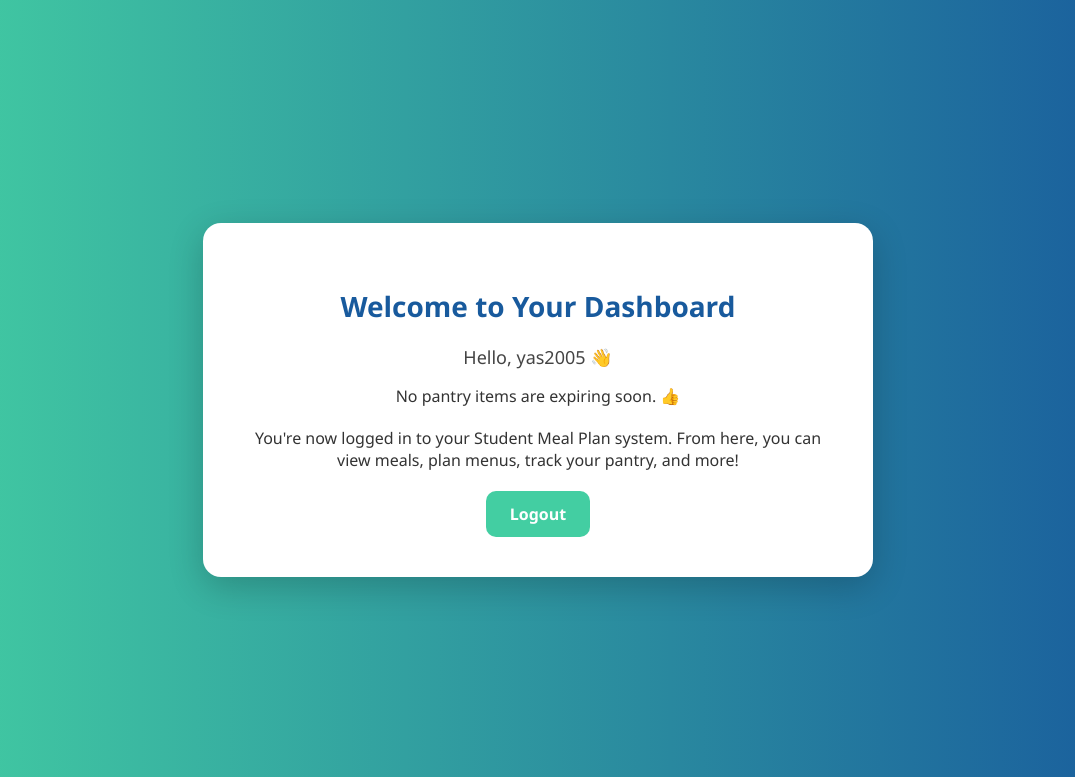
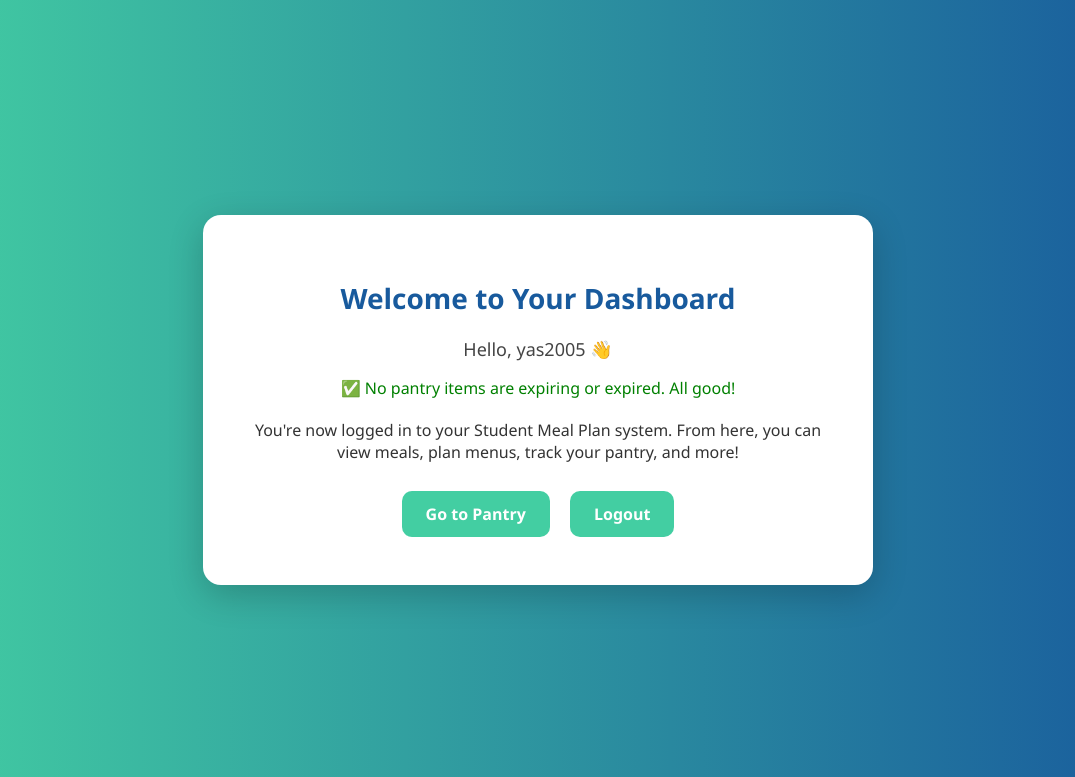
Before and after one commit to zhahin-ielyas/GitExercise-6-8, a Django app: page /dashboard/ in a window 1280 px wide. Shown: the top 777 px of the page, without its empty margins (102-1177 px from the left). Run offline with Django 5.2, Linux system fonts and the light colour scheme; a user stored in the database is signed in; data comes from the database, SQL or seed files in the repository; both versions use the stored data as it was after the commit.

Commit message:
Update expiry alert system with category styling

```diff
--- a/pantry/urls.py
+++ b/pantry/urls.py
@@ -9,4 +9,5 @@ urlpatterns = [
     path('pantry/add/', views.add_pantry_item, name='add_pantry_item'),
     # Display item view
     path('item/<int:item_id>/', views.pantry_item_detail, name='pantry_item_detail'),
+    path('', views.ingredient_list, name='ingredient_list'),
 ]
--- a/student_meal_plan/settings.py
+++ b/student_meal_plan/settings.py
@@ -38,6 +38,7 @@ INSTALLED_APPS = [
     'django.contrib.messages',
     'django.contrib.staticfiles',
     'users',
+    'pantry',
 ]
 
 MIDDLEWARE = [
--- a/student_meal_plan/urls.py
+++ b/student_meal_plan/urls.py
@@ -14,15 +14,16 @@ Including another URLconf
     1. Import the include() function: from django.urls import include, path
     2. Add a URL to urlpatterns:  path('blog/', include('blog.urls'))
 """
-from django.contrib.auth import views as auth_views  # add this at the top
 from django.contrib import admin
-from django.urls import path
+from django.urls import path, include
 from users import views as user_views
+from django.contrib.auth import views as auth_views
 
 urlpatterns = [
     path('admin/', admin.site.urls),
+    path('', user_views.login_view, name='login'),
     path('register/', user_views.register, name='register'),
     path('logout/', user_views.logout_view, name='logout'),
-    path('login/', auth_views.LoginView.as_view(template_name='login.html'), name='login'),
     path('dashboard/', user_views.dashboard, name='dashboard'),
+    path('pantry/', include('pantry.urls')),
 ]
--- a/users/templates/dashboard.html
+++ b/users/templates/dashboard.html
@@ -49,6 +49,7 @@
       cursor: pointer;
       text-decoration: none;
       transition: background 0.3s ease, transform 0.2s;
+      margin: 8px;
     }
 
     .button:hover {
@@ -63,9 +64,7 @@
     }
 
     .alert {
-      background-color: #ffe0e0;
-      color: #b30000;
-      border: 1px solid #ff9999;
+      border: 1px solid #ccc;
       padding: 15px;
       border-radius: 10px;
       margin-bottom: 20px;
@@ -88,20 +87,48 @@
     <h2>Welcome to Your Dashboard</h2>
     <p class="welcome">Hello, {{ user.username }} 👋</p>
 
-    {% if count_expiring > 0 %}
-      <div class="alert">
-        ⚠️ <strong>{{ count_expiring }} item{{ count_expiring|pluralize }} expiring soon:</strong>
-        <ul>
-          {% for item in expiring_items %}
-            <li><strong>{{ item.name }}</strong> - expires on {{ item.expiry_date }}</li>
-          {% endfor %}
-        </ul>
-      </div>
+    {% if expired_items or expiring_today or expiring_soon %}
+
+      {% if expired_items %}
+        <div class="alert" style="background-color:#ffe0e0; color:#b30000; border-color:#ff9999;">
+          🔴 <strong>{{ expired_items.count }} item{{ expired_items.count|pluralize }} expired:</strong>
+          <ul>
+            {% for item in expired_items %}
+              <li><strong>{{ item.ingredient.name }}</strong> – expired on {{ item.expiry_date }}</li>
+            {% endfor %}
+          </ul>
+        </div>
+      {% endif %}
+
+      {% if expiring_today %}
+        <div class="alert" style="background-color:#fff4cc; color:#c47f00; border-color:#ffd966;">
+          🟡 <strong>{{ expiring_today.count }} item{{ expiring_today.count|pluralize }} expiring today:</strong>
+          <ul>
+            {% for item in expiring_today %}
+              <li><strong>{{ item.ingredient.name }}</strong> – expires today ({{ item.expiry_date }})</li>
+            {% endfor %}
+          </ul>
+        </div>
+      {% endif %}
+
+      {% if expiring_soon %}
+        <div class="alert" style="background-color:#fff0d6; color:#b36b00; border-color:#ffc266;">
+          🟠 <strong>{{ expiring_soon.count }} item{{ expiring_soon.count|pluralize }} expiring soon:</strong>
+          <ul>
+            {% for item in expiring_soon %}
+              <li><strong>{{ item.ingredient.name }}</strong> – expires on {{ item.expiry_date }}</li>
+            {% endfor %}
+          </ul>
+        </div>
+      {% endif %}
+
     {% else %}
-      <p>No pantry items are expiring soon. 👍</p>
+      <p style="color: green;">✅ No pantry items are expiring or expired. All good!</p>
     {% endif %}
 
     <p>You're now logged in to your Student Meal Plan system. From here, you can view meals, plan menus, track your pantry, and more!</p>
+
+    <a href="{% url 'ingredient_list' %}" class="button">Go to Pantry</a>
     <a href="{% url 'logout' %}" class="button">Logout</a>
   </div>
 </body>
--- a/users/views.py
+++ b/users/views.py
@@ -1,35 +1,29 @@
-# views.py
+from django.shortcuts import render, redirect
+from django.contrib.auth.forms import AuthenticationForm
+from django.contrib.auth import login, logout
 from django.contrib.auth.decorators import login_required
-from django.contrib.auth import logout
-from django.shortcuts import render, redirect
-from .forms import RegisterForm
-from django.contrib.auth import authenticate, login
-from django.contrib.auth.forms import AuthenticationForm
+from .forms import RegisterForm  # Make sure you have a form named RegisterForm in forms.py
+from datetime import date, timedelta
 
-@login_required
-def dashboard(request):
-    return render(request, 'dashboard.html')
+# Import PantryItem model for expiry alerts
+from pantry.models import PantryItem
 
-# View for register
+
 def register(request):
     if request.method == 'POST':
         form = RegisterForm(request.POST)
         if form.is_valid():
-            form.save()
-            return redirect('login')  # After successful register, redirect to login page
+            user = form.save()
+            login(request, user)
+            return redirect('dashboard')
     else:
         form = RegisterForm()
-
     return render(request, 'register.html', {'form': form})
 
-# View for logout
-def logout_view(request):
-    logout(request)
-    return redirect('login')  # 👈 You can redirect to login or homepage
 
 def login_view(request):
     if request.method == 'POST':
-        form = AuthenticationForm(data=request.POST)
+        form = AuthenticationForm(request, data=request.POST)
         if form.is_valid():
             user = form.get_user()
             login(request, user)
@@ -37,3 +31,42 @@ def login_view(request):
     else:
         form = AuthenticationForm()
     return render(request, 'login.html', {'form': form})
+
+
+def logout_view(request):
+    logout(request)
+    return redirect('login')
+
+
+@login_required
+def dashboard(request):
+    today = date.today()
+    soon = today + timedelta(days=3)
+
+    # Expired items (before today)
+    expired_items = PantryItem.objects.filter(
+        user=request.user,
+        expiry_date__lt=today,
+        expiry_date__isnull=False
+    )
+
+    # Expiring today
+    expiring_today = PantryItem.objects.filter(
+        user=request.user,
+        expiry_date=today
+    )
+
+    # Expiring in the next 1–3 days
+    expiring_soon = PantryItem.objects.filter(
+        user=request.user,
+        expiry_date__gt=today,
+        expiry_date__lte=soon
+    )
+
+    context = {
+        'expired_items': expired_items,
+        'expiring_today': expiring_today,
+        'expiring_soon': expiring_soon,
+    }
+
+    return render(request, 'dashboard.html', context)
```
Also changed, not shown: db.sqlite3.
